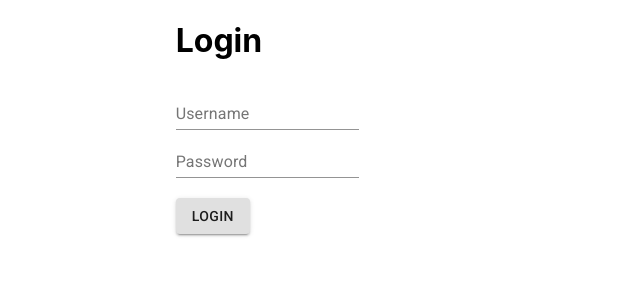
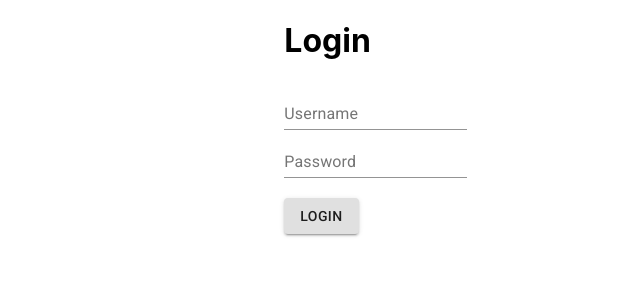
Before and after one commit to namlt2882/cellphone_shop, a React (Create React App) app in the folder client/: page / in a window 1280 px wide. Shown: the top 300 px of the page, without its empty margins (259-899 px from the left). Built offline with nearby package versions, Linux system fonts and the light colour scheme.

Commit message:
[fe] Refactor code

```diff
--- a/client/src/App.js
+++ b/client/src/App.js
@@ -1,10 +1,10 @@
 import React from "react";
 import "./App.css";
 import { UserService } from "./services/user-service";
-import LoginPage from "./components/login-page";
+import LoginPage from "./components/common/login-page";
 import { Grid, Container } from "@material-ui/core";
 import MyAppBar from "./components/common/my-app-bar";
-import CategoryList from "./components/category-list";
+import CategoryList from "./components/category/category-list";
 
 function App() {
   return (
--- a/client/src/components/category-list.js
+++ b/client/src/components/category/category-list.js
@@ -1,9 +1,9 @@
 import React, { Component } from "react";
 import { connect } from "react-redux";
-import { CategoryAction } from "../actions/category-action";
+import { CategoryAction } from "../../actions/category-action";
 
-import { CategoryService } from "../services/category-service";
-import { handleCommonError } from "../utils/request";
+import { CategoryService } from "../../services/category-service";
+import { handleCommonError } from "../../utils/request";
 import {
   Avatar,
   makeStyles,
--- /dev/null
+++ b/client/src/components/common/custom-filter.js
@@ -0,0 +1,14 @@
+import React, { Component } from "react";
+
+class CustomFilter extends Component {
+  render() {
+    return (
+      <div>
+        <input type="text" />
+        <input type="text" />
+      </div>
+    );
+  }
+}
+
+export default CustomFilter;
--- a/client/src/components/login-page.js
+++ b/client/src/components/common/login-page.js
@@ -1,5 +1,5 @@
 import React, { Component } from "react";
-import { UserService } from "../services/user-service";
+import { UserService } from "../../services/user-service";
 import Button from "@material-ui/core/Button";
 import { TextField, Grid } from "@material-ui/core";
 
@@ -32,7 +32,7 @@ class LoginPage extends Component {
         justify="center"
         alignItems="center"
       >
-        <Grid item xs={4}>
+        <Grid item xs={2}>
           <form>
             <h1>Login</h1>
             <TextField
--- a/client/src/components/common/my-app-bar.js
+++ b/client/src/components/common/my-app-bar.js
@@ -12,7 +12,7 @@ import MenuIcon from "@material-ui/icons/Menu";
 import ChevronLeftIcon from "@material-ui/icons/ChevronLeft";
 import ChevronRightIcon from "@material-ui/icons/ChevronRight";
 import { Button } from "@material-ui/core";
-import CustomFilter from "../custom-filter";
+import CustomFilter from "./custom-filter";
 import { UserService } from "../../services/user-service";
 
 const drawerWidth = 240;
```
